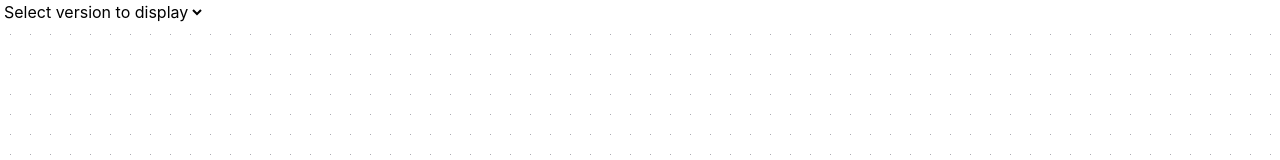
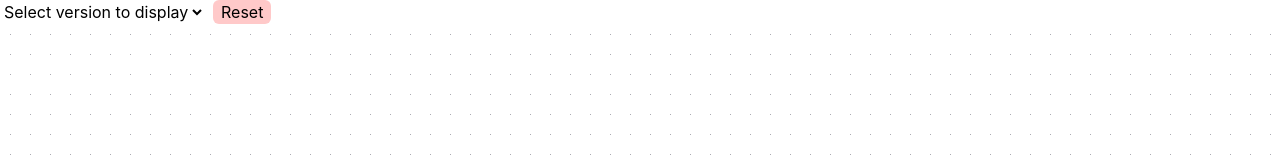
Before and after one commit to mittalyashu/react-flow-version-history, a React (Vite) app: page / in a window 1280 px wide. Shown: the top 160 px of the page. Built offline with nearby package versions, Linux system fonts and the light colour scheme; the HTML template or start-up script is replaced by a standard one.

Commit message:
feat: add reset button

```diff
--- a/src/App.tsx
+++ b/src/App.tsx
@@ -15,11 +15,12 @@ import { initialEdges, edgeTypes } from "./edges";
 import { getVersionById, saveVersion } from "./store/versionDb";
 import { VersionList } from "./components/VersionList";
 import { useSelectedVersion } from "./store/useSelectedVersion";
+import { ResetButton } from "./components/ResetButton";
 
 export default function App() {
   const isLoaded = useRef<boolean>(false);
 
-  const { nodes, onNodesChange } = useSelectedVersion()
+  const { nodes, onNodesChange } = useSelectedVersion();
   const [edges, setEdges, onEdgesChange] = useEdgesState(initialEdges);
   const onConnect: OnConnect = useCallback(
     (connection) => setEdges((edges) => addEdge(connection, edges)),
@@ -42,7 +43,10 @@ export default function App() {
 
   return (
     <div className="h-screen w-screen">
-      <VersionList />
+      <div className="flex items-center gap-2">
+        <VersionList />
+        <ResetButton />
+      </div>
 
       <ReactFlow
         nodes={nodes}
--- /dev/null
+++ b/src/components/ResetButton.tsx
@@ -0,0 +1,28 @@
+import { initialEdges } from "../edges";
+import { initialNodes } from "../nodes";
+import db from "../store/versionDb";
+
+export function ResetButton() {
+  async function clickHandler() {
+    localStorage.removeItem("selectedVersion");
+
+    // get initial version
+    const initialVersion = await db.versions.get(1);
+
+    if (initialVersion) {
+      await db.versions.update(1, { nodes: initialNodes, edges: initialEdges });
+    } else {
+      await db.versions.add({
+        id: 1,
+        name: "initial",
+        nodes: initialNodes,
+        edges: initialEdges,
+        created_at: new Date().toJSON(),
+      });
+    }
+  };
+
+  return (
+    <button type="button" onClick={clickHandler} className="px-2 bg-red-200 hover:bg-red-500 rounded-md">Reset</button>
+  )
+}
```
